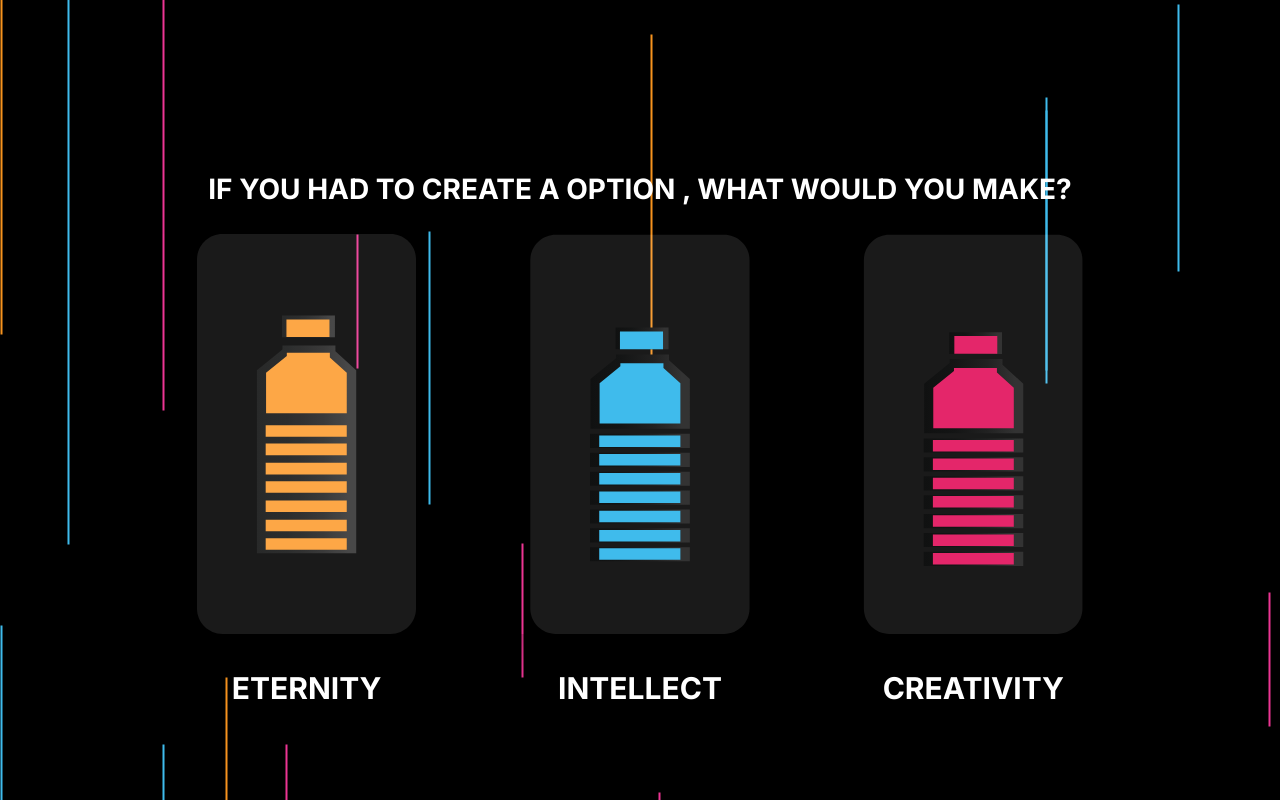
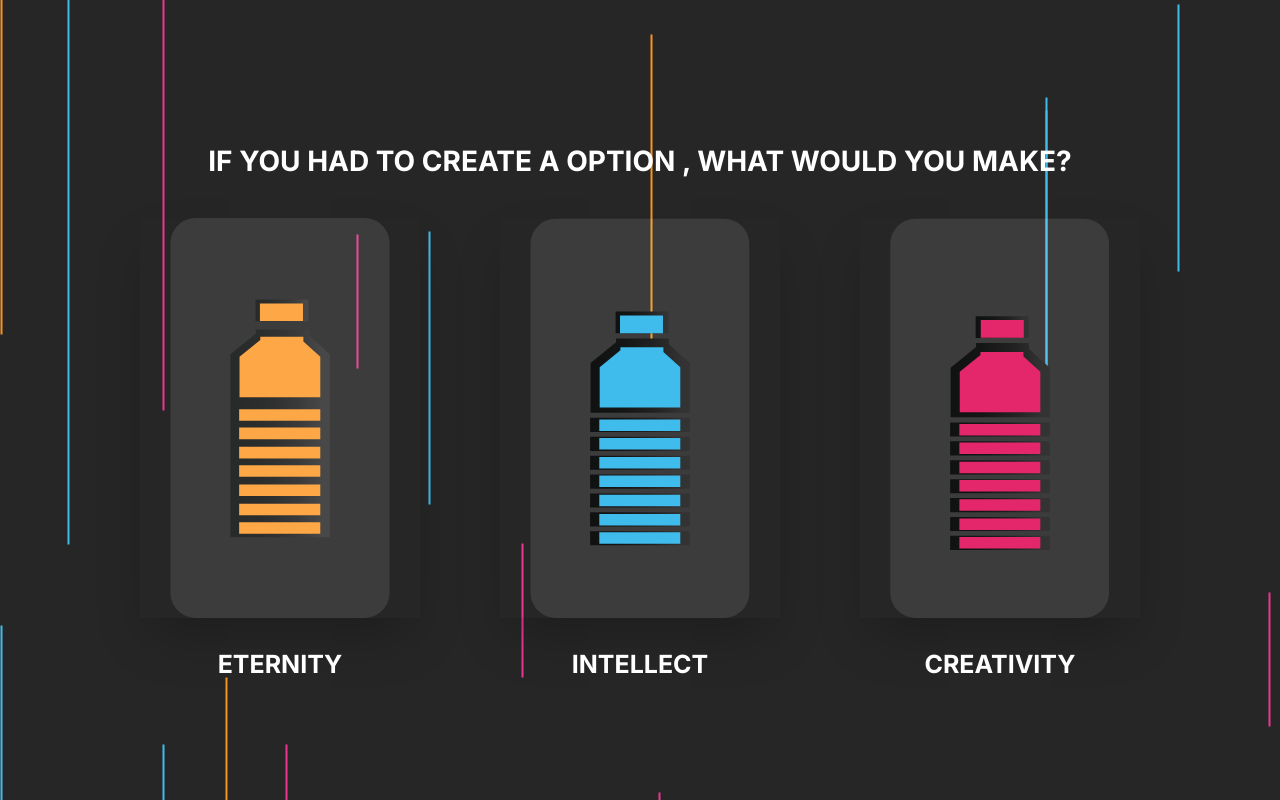
Before and after one commit to Amishmaqbool/Discover-Your-House, a Next.js app: page / in a window 1280 px wide. Both pictures are taken after a click on the button "START THE SORTING CEREMONY". Built offline with nearby package versions, Linux system fonts and the light colour scheme.

Commit message:
UI updates

```diff
--- a/src/app/globals.css
+++ b/src/app/globals.css
@@ -5,6 +5,10 @@
 .body {
   margin: 0%;
   width: 100%;
+  font-family: Arial, Helvetica, sans-serif;
+}
+.__className_e66fe9{
+  font-family: none !important;
 }
 .bg-container {
   background-image: url("../../public//Assets//bg-container.svg");
--- a/src/app/page.js
+++ b/src/app/page.js
@@ -28,27 +28,25 @@ const questions = [
   },
   {
     id: 2,
-    text: "IF YOU HAD ANY POWER WHAT WOULD YOU CHOOSE?",    options: [
+    text: "IF YOU HAD ANY POWER WHAT WOULD YOU CHOOSE?",
+    options: [
       {
         label: "STRENGTH",
         color: "Yellow",
         image: "/Assets/choose-a-power/primary.svg",
         backgroundanimated: false,
-
       },
       {
         label: "SHAPESHIFT",
         color: "Blue",
         image: "/Assets/choose-a-power/secondary.svg",
         backgroundanimated: false,
-
       },
       {
         label: "HEAL",
         color: "Blue",
         image: "/Assets/choose-a-power/tertiary.svg",
         backgroundanimated: false,
-
       },
     ],
   },
@@ -62,21 +60,18 @@ const questions = [
         color: "Yellow",
         image: "/Assets/school-of-invention/primary.svg",
         backgroundanimated: false,
-
       },
       {
         label: "TELEPORTING",
         color: "Blue",
         image: "/Assets/school-of-invention/secondary.svg",
         backgroundanimated: false,
-
       },
       {
         label: "CURING",
         color: "Pink",
         image: "/Assets/school-of-invention/tertiary.svg",
         backgroundanimated: false,
-
       },
     ],
   },
@@ -89,21 +84,18 @@ const questions = [
         color: "Blue",
         image: "/Assets/three-boxes/primary.svg",
         backgroundanimated: false,
-
       },
       {
         label: "PAINTS",
         color: "Yellow",
         image: "/Assets/three-boxes/secondary.svg",
         backgroundanimated: false,
-
       },
       {
         label: "BLOOD",
         color: "Pink",
         image: "/Assets/three-boxes/tertiary.svg",
         backgroundanimated: false,
-
       },
     ],
   },
@@ -116,21 +108,18 @@ const questions = [
         color: "Pink",
         image: "/Assets/choose-to-continue/primary.svg",
         backgroundanimated: false,
-
       },
       {
         label: "TREE",
         color: "Yellow",
         image: "/Assets/choose-to-continue/secondary.svg",
         backgroundanimated: false,
-
       },
       {
         label: "MOON",
         color: "Blue",
         image: "/Assets/choose-to-continue/tertiary.svg",
         backgroundanimated: false,
-
       },
     ],
   },
@@ -138,15 +127,9 @@ const questions = [
     id: 6,
     text: "",
     options: [
-      { label: "DANCE", color: "Yellow", image: "" ,
-      backgroundanimated: true,
-    },
-      { label: "DISCOVER", color: "Blue", image: "" ,
-      backgroundanimated:true,
-    },
-      { label: "DREAM", color: "Pink", image: "",
-      backgroundanimated: true,
-    },
+      { label: "DANCE", color: "Yellow", image: "", backgroundanimated: true },
+      { label: "DISCOVER", color: "Blue", image: "", backgroundanimated: true },
+      { label: "DREAM", color: "Pink", image: "", backgroundanimated: true },
     ],
   },
   {
@@ -158,21 +141,18 @@ const questions = [
         color: "Blue",
         image: "/Assets/choose-a-pet/primary.svg",
         backgroundanimated: false,
-
       },
       {
         label: "",
         color: "Pink",
         image: "/Assets/choose-a-pet/secondary.svg",
         backgroundanimated: false,
-
       },
       {
         label: "",
         color: "Yellow",
         image: "/Assets/choose-a-pet/tertiary.svg",
         backgroundanimated: false,
-
       },
     ],
   },
@@ -183,8 +163,8 @@ export default function Home() {
   const [answers, setAnswers] = useState([]);
   const [currentQuestion, setCurrentQuestion] = useState(0);
   const [sortingCeremonyEnded, setSortingCeremonyEnded] = useState(false);
-  const [status , setStatus] = useState(false)
- const [result , setResults] = useState("")
+  const [status, setStatus] = useState(false);
+  const [result, setResults] = useState("");
   const startQuiz = () => {
     setQuizStarted(true);
   };
@@ -205,7 +185,7 @@ export default function Home() {
     } else {
       const result = calculateResult();
       setSortingCeremonyEnded(true);
-      setResults(result)
+      setResults(result);
     }
   };
 
@@ -232,20 +212,20 @@ export default function Home() {
     return mostSelected;
   };
   const handleContinue = () => {
-    setStatus(true)
+    setStatus(true);
   };
 
   return (
     <div
       className={
         quizStarted
-          ? "bg-container relative text-white bg-black"
-          : "h-screen pb-12 bg-black z-[10] text-white"
+          ? "bg-container relative text-white bg-neutral-800 grid items-center"
+          : "pb-12 bg-neutral-800 grid items-center h-[100vh] z-[10] text-white"
       }
     >
-      <div className="mx-auto pt-36 max-w-[1000px]">
+      <div className="mx-auto max-w-[1000px]">
         {!quizStarted ? (
-          <div className="flex flex-col mx-auto pt-10">
+          <div className="flex flex-col mx-auto">
             <img src="/Assets/logo.svg" className="h-28 w-28 mx-auto" alt="" />
             <h1 className="mx-auto lg:text-[48px] pt-[24px] font-bold">
               DISCOVER YOUR HOUSE
@@ -253,7 +233,7 @@ export default function Home() {
             <div className="mx-auto pt-10">
               <button
                 onClick={startQuiz}
-                className="text-center hover:text-[#00FFFF] border-[#00FFFF] border-2 py-4 rounded-md px-12  text-3xl font-bold"
+                className="text-center font-[ConthraxSb-Regular] hover:text-[#00FFFF] border-[#00FFFF] border-2 py-4 rounded-md px-12  text-3xl font-bold"
               >
                 START THE SORTING CEREMONY
               </button>
@@ -265,12 +245,12 @@ export default function Home() {
               <div className="z-[1000]">
                 <ul>
                   <br />
-                  <li className="flex lg:text-[28px] font-bold justify-center text-center">
+                  <li className="flex lg:text-[28px] pb-3 font-bold justify-center text-center">
                     {questions[currentQuestion].text} <br />
                   </li>
                   <br />
                 </ul>
-                <div className="lg:flex cursor-pointer lg:justify-between grid justify-center ">
+                <div className="lg:flex cursor-pointer gap-20 lg:justify-between grid justify-center ">
                   {questions[currentQuestion].options.map((option) => (
                     <div
                       key={option.label}
@@ -287,8 +267,10 @@ export default function Home() {
                         </div>
                       )}
                       <button
-  className={`lg:text-[30px] mt-8  font-bold ${
-    option.backgroundanimated ? 'bg-gray-500 rounded-md px-8 py-3' : ''
+                        className={`lg:text-[25px] mt-7 bg-opacity-50 font-bold ${
+                          option.backgroundanimated
+                            ? "bg-gray-500 rounded-md px-12 py-0.5 lg:text-[44px]"
+                            : ""
                         }`}
                       >
                         {option?.label}
@@ -304,75 +286,101 @@ export default function Home() {
       </div>
       {sortingCeremonyEnded && (
         <>
-        {!status &&
-        <div className="absolute top-0 w-[100%] left-0 bg-container h-[100%]">
-          <div className="grid justify-center items-center pt-[400px]">
+          {!status && (
+            <div className="absolute top-0 items-center grid left-0 bg-container h-[100%]">
+              <div className="grid justify-center ">
                 <h1 className="text-[32px] font-bold max-w-[600px] text-center">
                   THE SORTING CEREMONY IS ABOUT TO END
                 </h1>
+                <div className="grid pt-14 justify-center">
                   <button
                     onClick={handleContinue}
-              className="text-center font-bold my-3 border-[#00FFFF] border-2 py-4 rounded-md px-12"
+                    className="text-center font-bold my-3 border-[#00FFFF] w-[340px] border-2 py-4 rounded-md px-12"
                   >
                     CONTINUE
                   </button>
-
                 </div>
               </div>
-        }
+            </div>
+          )}
         </>
       )}
       {status && (
-  <div className="flex flex-col justify-center -mt-20 items-center h-screen">
+        <div className="flex flex-col justify-center items-center">
           {result === "Yellow" && (
             <>
               <p className="lg:text-[58px] font-bold">CONGRATULATIONS!</p>
-        <p className="lg:text-[43px] font-semibold">YOU ARE SELECTED FOR...</p>
+              <p className="lg:text-[43px] font-semibold">
+                YOU ARE SELECTED FOR...
+              </p>
               <div>
-      <img className="size-48 animate-ping" src="/Assets/yellow-status.svg" alt="yellow"    />
+                <img
+                  className="mt-6"
+                  src="/Assets/yellow-status.svg"
+                  alt="yellow"
+                />
               </div>
-      <div className="max-w-[600px] px-12 py-5 rounded-md bg-yellow-500 text-4xl font-bold">
+              <div className="max-w-[600px] px-12 py-5 pt-12 rounded-md bg-yellow-500 text-4xl font-bold">
                 HOUSE OF GADGETS
               </div>
-      <button className="pt-40" onClick={() => window.location.reload()}>
+              <button
+                className="pt-40"
+                onClick={() => window.location.reload()}
+              >
                 BACK TO THE MAIN MENU
               </button>
             </>
           )}
           {result === "Blue" && (
             <>
-            <p className="lg:text-[58px] font-bold">CONGRATULATIONS!</p>
-        <p className="lg:text-[43px] font-semibold">YOU ARE SELECTED FOR...</p>
+              <p className="lg:text-[45px] font-bold">CONGRATULATIONS!</p>
+              <p className="lg:text-[45px] tracking-[0.1rem] font-semibold">
+                YOU ARE SELECTED FOR...
+              </p>
               <div>
-      <img className="size-48 animate-ping" src="/Assets/blue-status.svg" alt="yellow"    />
+                <img
+                  className="mt-6"
+                  src="/Assets/blue-status.svg"
+                  alt="yellow"
+                />
               </div>
-        <div className="max-w-[600px] px-12 py-5 rounded-md bg-blue-500  text-4xl font-bold">
+              <div className="max-w-[600px] px-12 py-5 rounded-md bg-blue-500 mt-12 text-4xl font-bold">
                 HOUSE OF PACE
               </div>
-      <button className="pt-40" onClick={() => window.location.reload()}>
+              <button
+                className="pt-40 pb-2"
+                onClick={() => window.location.reload()}
+              >
                 BACK TO THE MAIN MENU
               </button>
-
             </>
           )}
           {result === "Pink" && (
             <>
-           <p className="lg:text-[58px] font-bold">CONGRATULATIONS!</p>
-        <p className="lg:text-[43px] font-semibold">YOU ARE SELECTED FOR...</p>
+              <p className="lg:text-[35px] font-bold">CONGRATULATIONS...</p>
+              <p className="lg:text-[35px] font-semibold">
+                YOU ARE SELECTED FOR
+              </p>
               <div>
-      <img className="size-48 animate-ping" src="/Assets/pink-status.svg" alt="yellow"    />
+                <img
+                  className="mt-6"
+                  src="/Assets/pink-status.svg"
+                  alt="yellow"
+                />
               </div>
               <div className="max-w-[600px] px-12 py-5 rounded-md bg-pink-500  text-4xl font-bold">
                 HOUSE OF LIFE
               </div>
-      <button className="pt-40" onClick={() => window.location.reload()}>
+              <button
+                className="pt-40 pb-2"
+                onClick={() => window.location.reload()}
+              >
                 BACK TO THE MAIN MENU
               </button>
             </>
           )}
         </div>
       )}
-
     </div>
   );
 }
```
Lines whose indentation alone changed are shown as unchanged.
